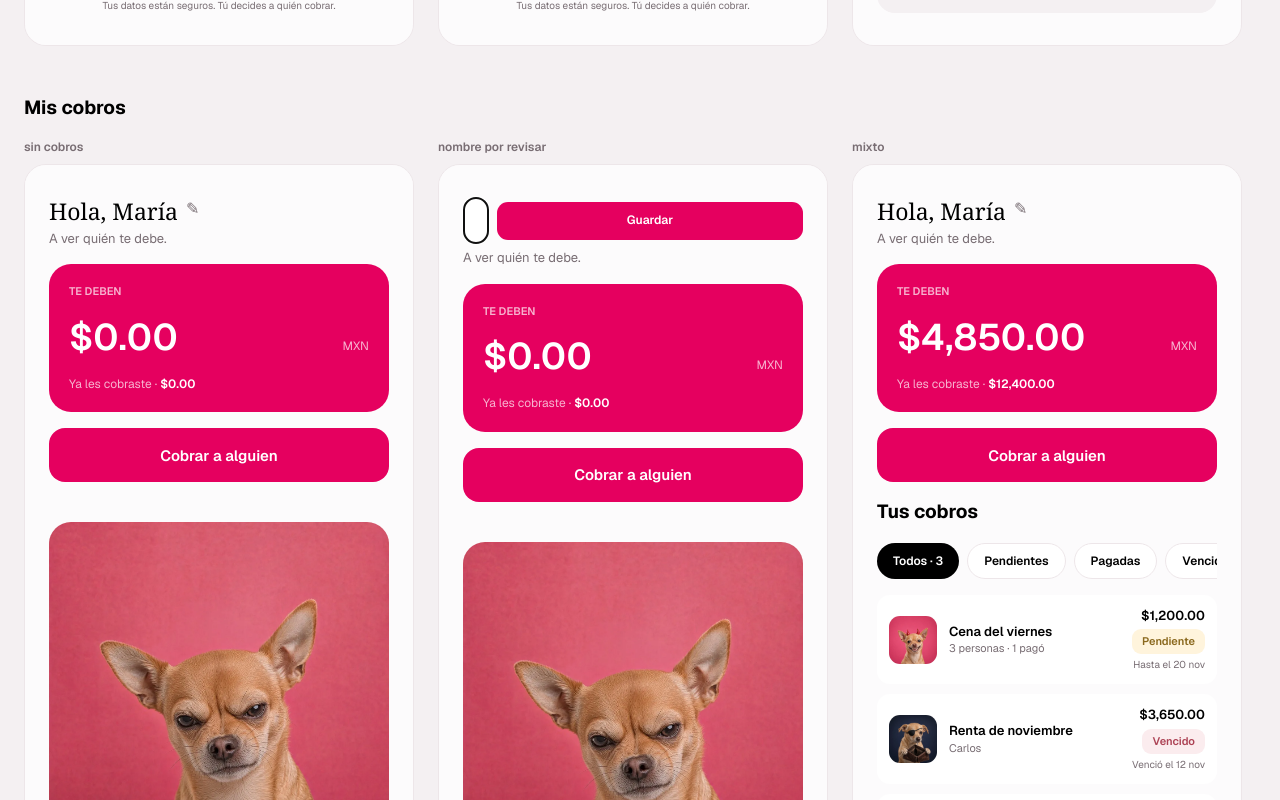
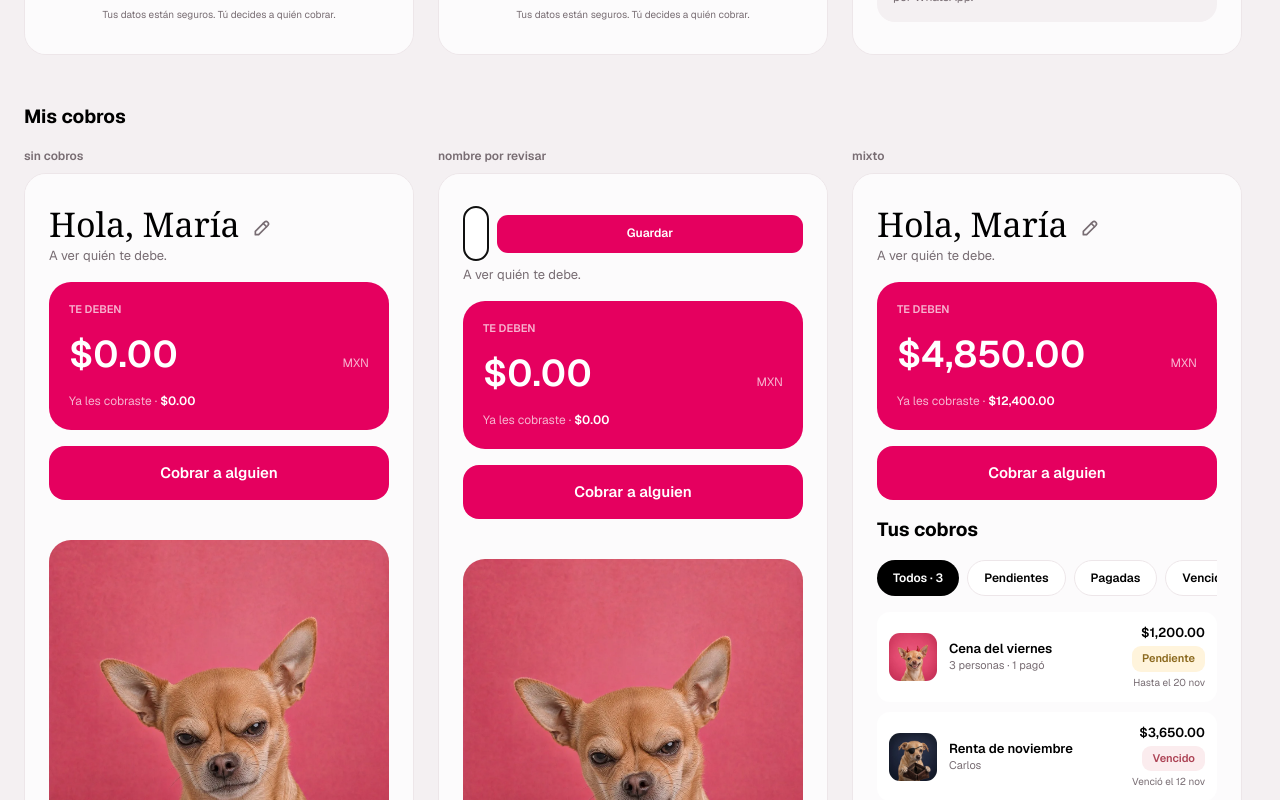
Before and after one commit to abismozeroteam/malo-tx, a Next.js app: page /dev/ui in a window 1280 px wide. Shown: the part 2000-2800 px from the top of the page. Built offline with nearby package versions, Linux system fonts and the light colour scheme; a web font is replaced by a local one.

Commit message:
Replace text arrows with line icons and enlarge Casserole headings
- Icon component (back, forward, edit) replaces ←, → and ✎
- Page headings: 28, 34 and 48 px instead of 19, 23 and 44, with tighter leading

```diff
--- a/src/components/screens/CreatedScreen.tsx
+++ b/src/components/screens/CreatedScreen.tsx
@@ -6,6 +6,7 @@ import { routes } from "@/contracts/routes";
 import { es } from "@/content/es";
 import { formatDate, formatMoney } from "@/content/format";
 import { Button, LinkButton } from "@/components/ui/Button";
+import { Icon } from "@/components/ui/Icon";
 import { PageHeading } from "@/components/ui/PageHeading";
 import { Screen } from "@/components/ui/Screen";
 import { DebtPreview } from "./DebtFormScreen";
@@ -41,8 +42,9 @@ export function CreatedScreen({ debt, creditorName }: { debt: CreatedDebt; credi
           </li>
         ))}
       </ul>
-      <LinkButton href={routes.debts} variant="link" className="text-center text-body">
+      <LinkButton href={routes.debts} variant="link" className="inline-flex items-center justify-center gap-1 text-body">
         {t.toDashboard}
+        <Icon name="forward" className="size-4" />
       </LinkButton>
     </Screen>
   );
--- a/src/components/screens/DashboardScreen.tsx
+++ b/src/components/screens/DashboardScreen.tsx
@@ -9,6 +9,7 @@ import { formatDayMonth, formatMoney } from "@/content/format";
 import { BottomNav } from "@/components/ui/BottomNav";
 import { Button, LinkButton } from "@/components/ui/Button";
 import { MemeCard } from "@/components/ui/MemeCard";
+import { Icon } from "@/components/ui/Icon";
 import { PageHeading } from "@/components/ui/PageHeading";
 import { Tag, type Tone } from "@/components/ui/Notice";
 import { Screen } from "@/components/ui/Screen";
@@ -125,7 +126,7 @@ function Greeting({ name, startEditing, rename }: { name: string; startEditing:
             onChange={(e) => setValue(e.target.value)}
             maxLength={30}
             autoFocus
-            className="heading min-w-0 flex-1 rounded-control border border-line bg-surface px-3 py-2 text-title"
+            className="heading min-w-0 flex-1 rounded-control border border-line bg-surface px-3 py-2 text-heading-md"
           />
           <Button size="sm" type="submit" className="w-auto px-4">
             {t.saveName}
@@ -134,8 +135,8 @@ function Greeting({ name, startEditing, rename }: { name: string; startEditing:
       ) : (
         <div className="flex items-start gap-2">
           <PageHeading title={t.greeting(current)} lead={t.subtitle} />
-          <button type="button" onClick={() => setEditing(true)} aria-label={t.editName} className="text-lead text-muted">
-            ✎
+          <button type="button" onClick={() => setEditing(true)} aria-label={t.editName} className="mt-2 p-1 text-muted">
+            <Icon name="edit" />
           </button>
         </div>
       )}
--- /dev/null
+++ b/src/components/ui/Icon.tsx
@@ -0,0 +1,28 @@
+import { cx } from "./cx";
+
+const paths = {
+  back: ["M15 18l-6-6 6-6"],
+  forward: ["M5 12h14", "M13 6l6 6-6 6"],
+  edit: ["M4 20h4L19 9a2.83 2.83 0 0 0-4-4L4 16v4z", "M13.5 6.5l4 4"],
+};
+
+export type IconName = keyof typeof paths;
+
+export function Icon({ name, className }: { name: IconName; className?: string }) {
+  return (
+    <svg
+      viewBox="0 0 24 24"
+      fill="none"
+      stroke="currentColor"
+      strokeWidth={2}
+      strokeLinecap="round"
+      strokeLinejoin="round"
+      aria-hidden
+      className={cx("size-5 shrink-0", className)}
+    >
+      {paths[name].map((d) => (
+        <path key={d} d={d} />
+      ))}
+    </svg>
+  );
+}
--- a/src/components/ui/PageHeading.tsx
+++ b/src/components/ui/PageHeading.tsx
@@ -3,7 +3,7 @@ import { cx } from "./cx";
 
 type Size = "subtitle" | "title" | "hero";
 
-const titleSize: Record<Size, string> = { subtitle: "text-subtitle", title: "text-title", hero: "text-hero" };
+const titleSize: Record<Size, string> = { subtitle: "text-heading-sm", title: "text-heading-md", hero: "text-heading-lg" };
 
 const leadSize: Record<Size, string> = { subtitle: "text-body", title: "text-body", hero: "text-lead" };
 
--- a/src/components/ui/StepHeader.tsx
+++ b/src/components/ui/StepHeader.tsx
@@ -1,12 +1,13 @@
 import { es } from "@/content/es";
 import { cx } from "./cx";
+import { Icon } from "./Icon";
 
 export function StepHeader({ title, step, onBack, onCancel }: { title: string; step: 1 | 2 | 3; onBack?: () => void; onCancel?: () => void }) {
   return (
     <header className="flex w-full flex-col gap-4">
       <div className="flex items-center gap-4">
-        <button type="button" onClick={onBack} aria-label={es.debtForm.back} className="text-subtitle leading-none text-ink">
-          ←
+        <button type="button" onClick={onBack} aria-label={es.debtForm.back} className="-ml-1 p-1 text-ink">
+          <Icon name="back" className="size-6" />
         </button>
         <p className="flex-1 text-lead font-semibold text-ink">{title}</p>
         {onCancel && (
--- a/src/content/es.ts
+++ b/src/content/es.ts
@@ -202,7 +202,7 @@ export const es = {
     copied: "Copiado",
     downloadQr: "Descargar QR",
     qrHint: "Este QR abre el enlace del cobro, no cobra solo.",
-    toDashboard: "Ir a mis cobros →",
+    toDashboard: "Ir a mis cobros",
     shareText: (name: string, url: string) => `${name}, tienes un cobro pendiente conmigo 👀 ${url}`,
   },
 
--- a/src/styles/tokens.css
+++ b/src/styles/tokens.css
@@ -38,6 +38,9 @@
   --text-total: 30px;
   --text-amount: 37px;
   --text-hero: 44px;
+  --text-heading-sm: 28px;
+  --text-heading-md: 34px;
+  --text-heading-lg: 48px;
 
   --radius-tag: 9px;
   --radius-small: 11px;
@@ -50,7 +53,7 @@
 
   --leading-ui: 1.4;
   --leading-meme: 1.18;
-  --leading-heading: 1.25;
+  --leading-heading: 1.1;
 
   --container-phone: 430px;
 }
```
